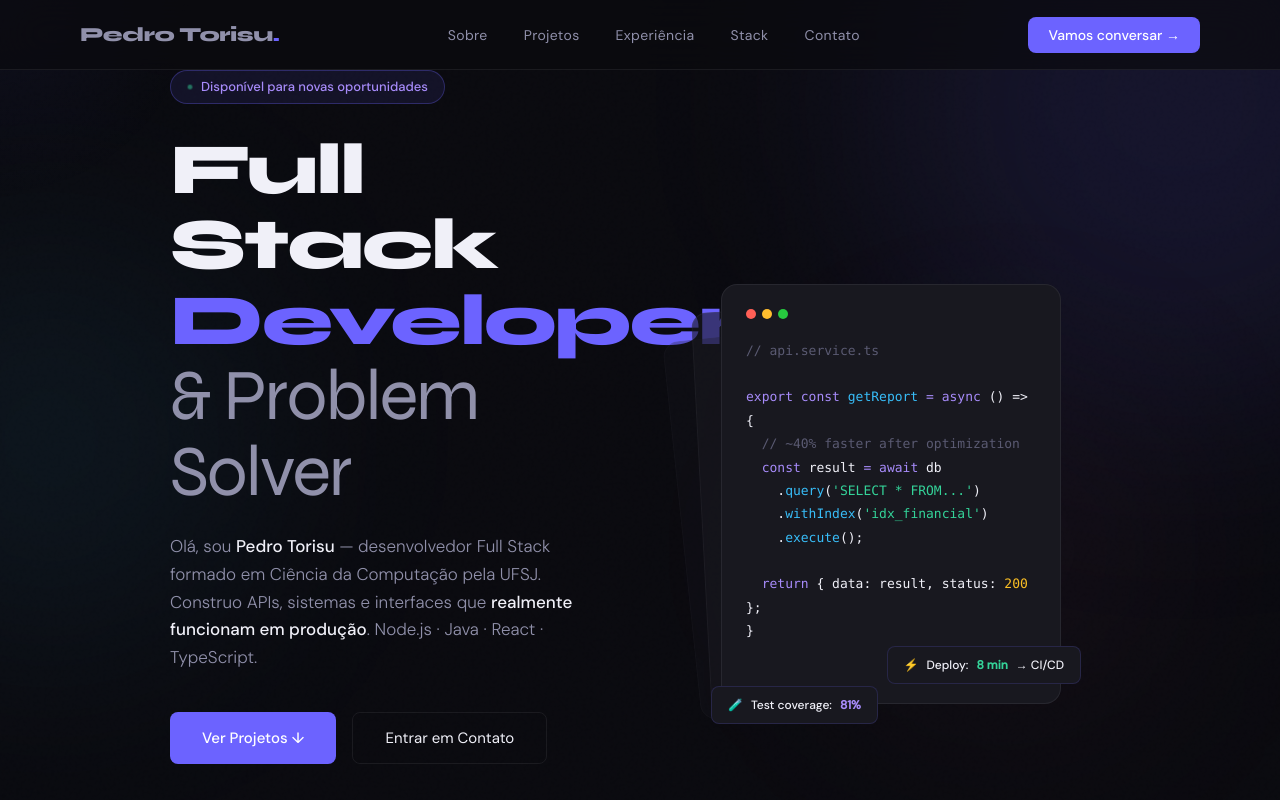
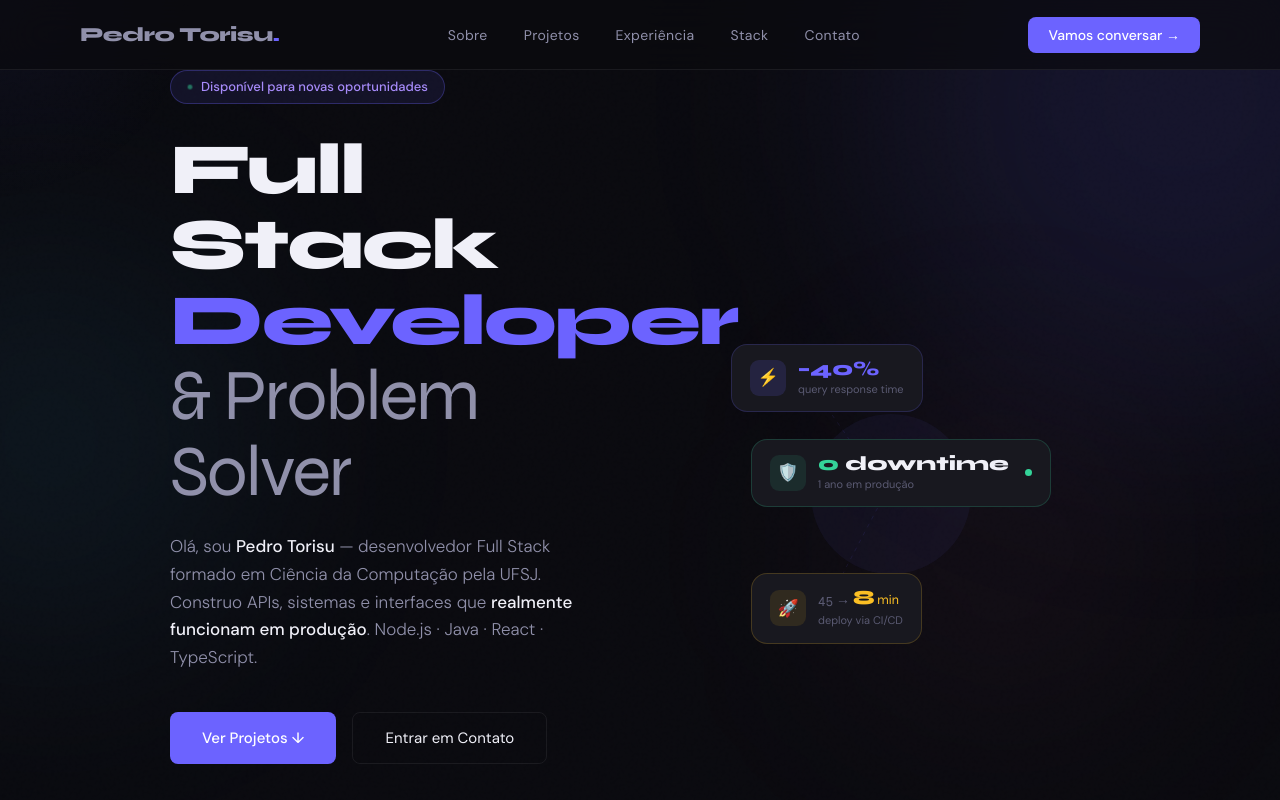
Before and after one commit to PedroHTLemos/portfolio-pedro-lemos, a React (Vite) app: page / in a window 1280 px wide. Shown: the top 800 px of the page. Built offline with nearby package versions, Linux system fonts and the light colour scheme.

Commit message:
fix: change card at hero

```diff
--- a/src/sections/HeroSection.tsx
+++ b/src/sections/HeroSection.tsx
@@ -1,78 +1,67 @@
 import { siteMeta, heroStats } from '@/data/portfolio'
 
-function CodeCard() {
+function MetricsCard() {
   return (
-    <div className="relative w-[340px] h-[420px]">
-      {/* Behind cards */}
-      <div
-        className="absolute inset-0 bg-bg-3 border border-border-subtle rounded-2xl opacity-30"
-        style={{ transform: 'rotate(-6deg)', top: 40, left: -40, right: 40 }}
-      />
-      <div
-        className="absolute inset-0 bg-bg-3 border border-border-subtle rounded-2xl opacity-60"
-        style={{ transform: 'rotate(-3deg)', top: 20, left: -20, right: 20 }}
+    <div className="relative w-[320px] h-[300px]">
+
+      {/* Orb central */}
+      <div className="absolute top-1/2 left-1/2 -translate-x-1/2 -translate-y-1/2 w-[160px] h-[160px] rounded-full"
+        style={{ background: 'rgba(108,99,255,0.06)' }}
       />
 
-      {/* Main card */}
-      <div className="absolute inset-0 bg-bg-3 border border-border-subtle rounded-2xl p-6 z-10">
-        {/* Traffic lights */}
-        <div className="flex gap-1.5 mb-5">
-          <div className="code-dot-r" />
-          <div className="code-dot-y" />
-          <div className="code-dot-g" />
-        </div>
+      {/* Linhas tracejadas */}
+      <svg className="absolute inset-0 pointer-events-none" width="320" height="300" viewBox="0 0 320 300" fill="none" aria-hidden="true">
+        <line x1="155" y1="148" x2="90" y2="55" stroke="rgba(108,99,255,0.1)" strokeWidth="1" strokeDasharray="4 5" />
+        <line x1="155" y1="148" x2="248" y2="125" stroke="rgba(108,99,255,0.1)" strokeWidth="1" strokeDasharray="4 5" />
+        <line x1="155" y1="148" x2="100" y2="252" stroke="rgba(108,99,255,0.1)" strokeWidth="1" strokeDasharray="4 5" />
+        <circle cx="155" cy="148" r="3.5" fill="#6c63ff" fillOpacity="0.45" />
+      </svg>
 
-        {/* Code */}
-        <div className="font-mono text-[13px] leading-[1.8]">
-          <span className="text-text-3">// api.service.ts</span>
-          <br />
-          <br />
-          <span className="text-accent-2">export const</span>{' '}
-          <span className="text-accent-3">getReport</span>{' '}
-          <span className="text-accent-2">= async</span> () {'=>'} {'{'}
-          <br />
-          &nbsp; <span className="text-text-3">// ~40% faster after optimization</span>
-          <br />
-          &nbsp; <span className="text-accent-2">const</span>{' '}
-          <span className="text-text-1">result</span>{' '}
-          <span className="text-accent-2">=</span>{' '}
-          <span className="text-accent-2">await</span> db
-          <br />
-          &nbsp;&nbsp;&nbsp; .<span className="text-accent-3">query</span>(
-          <span className="text-brand-green">'SELECT * FROM...'</span>)
-          <br />
-          &nbsp;&nbsp;&nbsp; .<span className="text-accent-3">withIndex</span>(
-          <span className="text-brand-green">'idx_financial'</span>)
-          <br />
-          &nbsp;&nbsp;&nbsp; .<span className="text-accent-3">execute</span>();
-          <br />
-          <br />
-          &nbsp; <span className="text-accent-2">return</span> {'{ '}
-          <span className="text-text-1">data</span>: result,{' '}
-          <span className="text-text-1">status</span>:{' '}
-          <span className="text-brand-amber">200</span> {'}'};
-          <br />
-          {'}'}
+      {/* Chip 1 — Query performance */}
+      <div className="absolute top-0 left-0 animate-float
+        flex items-center gap-3 px-[18px] py-[14px]
+        bg-bg-3 border border-accent/20 rounded-2xl"
+      >
+        <div className="w-9 h-9 rounded-[9px] bg-accent/15 flex items-center justify-center text-[17px] shrink-0">⚡</div>
+        <div>
+          <div className="font-syne text-[20px] font-extrabold text-accent leading-none">−40%</div>
+          <div className="text-[11px] text-text-3 mt-0.5">query response time</div>
         </div>
       </div>
 
-      {/* Float badges */}
-      <div
-        className="absolute z-20 flex items-center gap-2 bg-bg-3 border border-border rounded-lg px-4 py-2.5 text-xs font-medium whitespace-nowrap animate-float"
-        style={{ bottom: 20, right: -20 }}
+      {/* Chip 2 — Zero downtime */}
+      <div className="absolute top-[95px] right-0 animate-float-delayed
+        flex items-center gap-3 px-[18px] py-[14px]
+        bg-bg-3 border border-brand-green/20 rounded-2xl"
       >
-        <span>⚡</span>
-        Deploy:{' '}
-        <strong className="text-brand-green">8 min</strong> → CI/CD
+        <div className="w-9 h-9 rounded-[9px] bg-brand-green/10 flex items-center justify-center text-[17px] shrink-0">🛡️</div>
+        <div>
+          <div className="font-syne text-[20px] font-extrabold leading-none">
+            <span className="text-brand-green">0</span>
+            <span className="text-text-1"> downtime</span>
+          </div>
+          <div className="text-[11px] text-text-3 mt-0.5">1 ano em produção</div>
+        </div>
+        <span className="w-[7px] h-[7px] rounded-full bg-brand-green animate-pulse-dot ml-1 shrink-0" />
       </div>
-      <div
-        className="absolute z-20 flex items-center gap-2 bg-bg-3 border border-border rounded-lg px-4 py-2.5 text-xs font-medium whitespace-nowrap animate-float-delayed"
-        style={{ bottom: -20, left: -10 }}
+
+      {/* Chip 3 — Deploy */}
+      <div className="absolute bottom-0 left-5 animate-float
+        flex items-center gap-3 px-[18px] py-[14px]
+        bg-bg-3 border border-brand-amber/20 rounded-2xl"
+        style={{ animationDelay: '1.3s' }}
       >
-        <span>🧪</span>
-        Test coverage:{' '}
-        <strong className="text-accent-2">81%</strong>
+        <div className="w-9 h-9 rounded-[9px] bg-brand-amber/10 flex items-center justify-center text-[17px] shrink-0">🚀</div>
+        <div>
+          <div className="font-syne text-[20px] font-extrabold leading-none">
+            <span className="text-text-3 text-sm font-normal">45 → </span>
+            <span className="text-brand-amber">8</span>
+            <span className="text-brand-amber text-[13px] font-normal"> min</span>
+          </div>
+          <div className="text-[11px] text-text-3 mt-0.5">deploy via CI/CD</div>
+        </div>
       </div>
+
     </div>
   )
 }
@@ -142,7 +131,7 @@ export function HeroSection() {
 
           {/* Visual — hidden on mobile */}
           <div className="hidden md:flex justify-center items-center">
-            <CodeCard />
+            <MetricsCard />
           </div>
         </div>
       </div>
```
